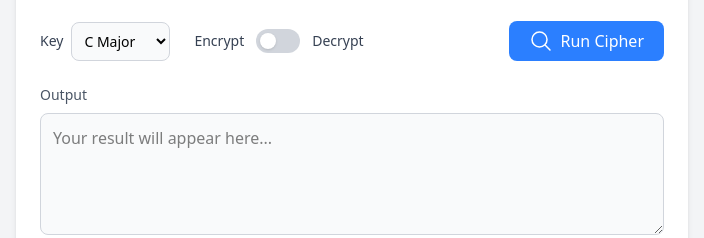
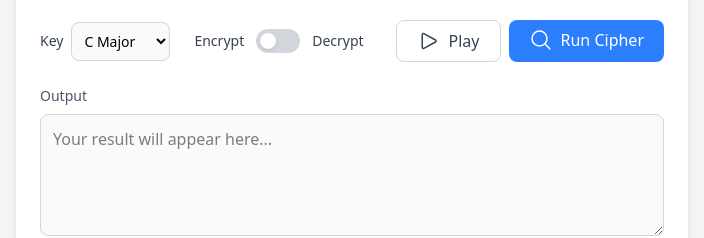
Before and after one commit to justin1850/mozart, a website: page index.html in a window 1280 px wide. Shown: the part 389-627 px from the top of the page, 288-992 px from the left. Drawn offline with Linux system fonts and the light colour scheme.

Commit message:
your message here

```diff
--- a/index.html
+++ b/index.html
@@ -71,6 +71,16 @@
                 </div>
 
                 <!-- Button -->
+                 <div class="flex gap-2">
+                    <button
+                        id="playBtn"
+                        class="bg-white border border-gray-300 text-gray-700 px-5 py-2 rounded-lg font-medium transition flex flex-row gap-2 items-center hover:bg-gray-100"
+                    >
+                        <svg xmlns="http://www.w3.org/2000/svg" fill="none" viewBox="0 0 24 24" stroke-width="1.5" stroke="currentColor" class="size-6">
+                            <path stroke-linecap="round" stroke-linejoin="round" d="M5.25 5.653c0-.856.917-1.398 1.667-.986l11.54 6.347a1.125 1.125 0 0 1 0 1.972l-11.54 6.347a1.125 1.125 0 0 1-1.667-.986V5.653Z" />
+                        </svg>
+                        Play
+                    </button>
                     <button
                         id="submitBtn"
                         class="bg-blue-500 hover:bg-blue-600 text-white px-5 py-2 rounded-lg font-medium transition flex flex-row gap-2"
@@ -80,6 +90,7 @@
                         </svg>
                         Run Cipher
                     </button>
+                 </div>
             </div>
 
             <!-- Output -->
```
Also changed, not shown: src/output.css. Lines whose indentation alone changed are shown as unchanged.
